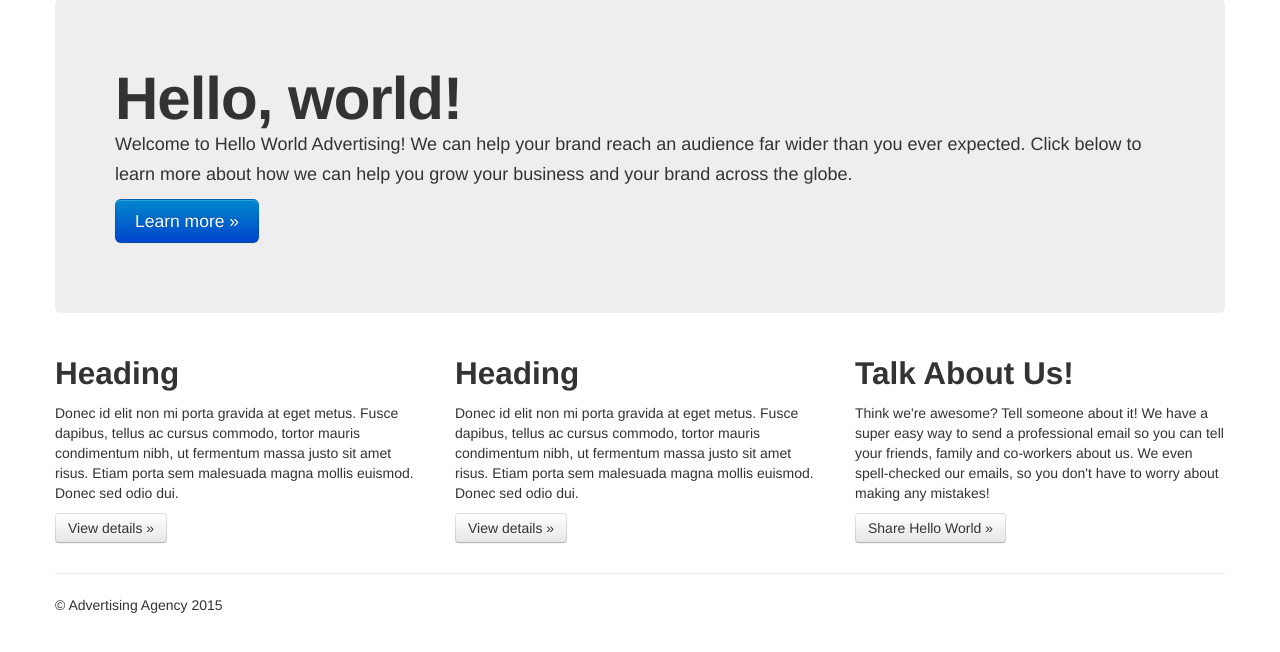
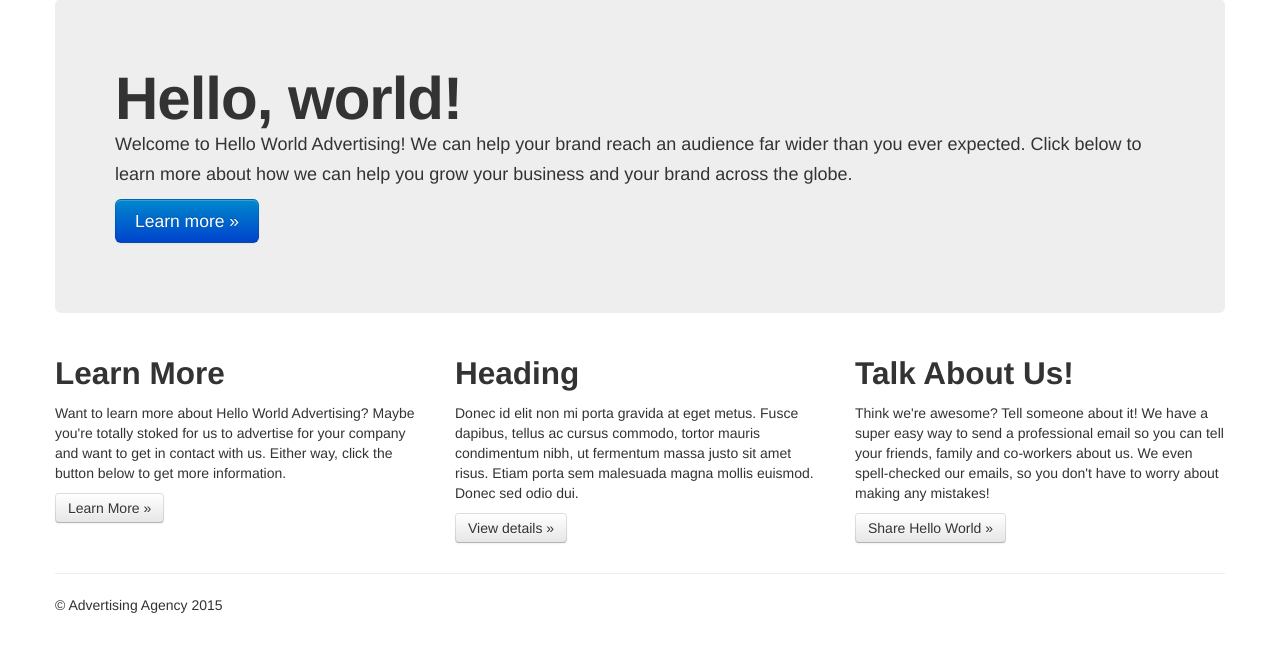
Before and after one commit to c1phr/cs399_agency, a Django app: page /index/ in a window 1280 px wide. Shown: the part 61-713 px from the top of the page. Run offline with Django 3.2, Linux system fonts and the light colour scheme; some libraries are stand-ins or nearby versions.

Commit message:
Added another front page heading

```diff
--- a/agencyProject/agencyProject/templates/index.html
+++ b/agencyProject/agencyProject/templates/index.html
@@ -30,9 +30,9 @@
       <!-- Example row of columns -->
       <div class="row">
         <div class="span4">
-          <h2>Heading</h2>
-          <p>Donec id elit non mi porta gravida at eget metus. Fusce dapibus, tellus ac cursus commodo, tortor mauris condimentum nibh, ut fermentum massa justo sit amet risus. Etiam porta sem malesuada magna mollis euismod. Donec sed odio dui. </p>
-          <p><a class="btn" href="#">View details &raquo;</a></p>
+          <h2>Learn More</h2>
+          <p>Want to learn more about Hello World Advertising? Maybe you're totally stoked for us to advertise for your company and want to get in contact with us. Either way, click the button below to get more information.</p>
+          <p><a class="btn" href="/about/">Learn More &raquo;</a></p>
         </div>
         <div class="span4">
           <h2>Heading</h2>
```
